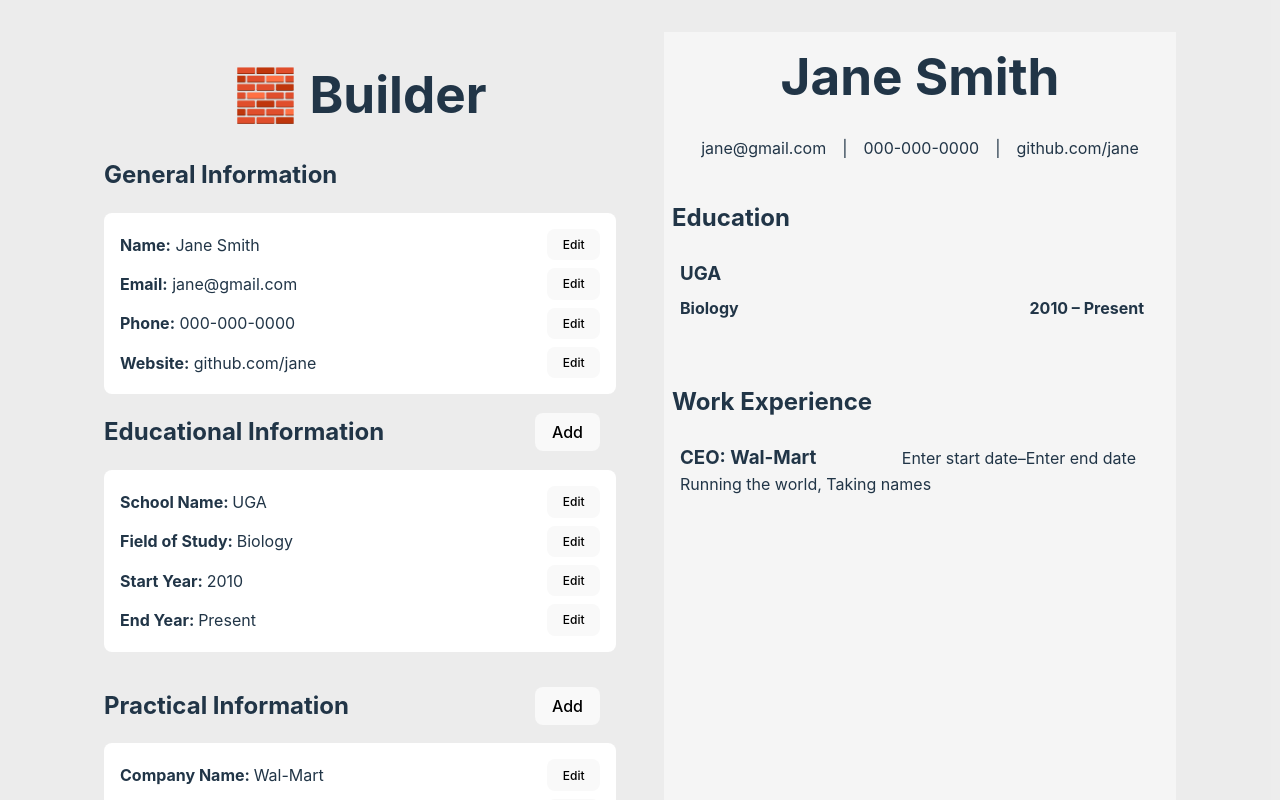
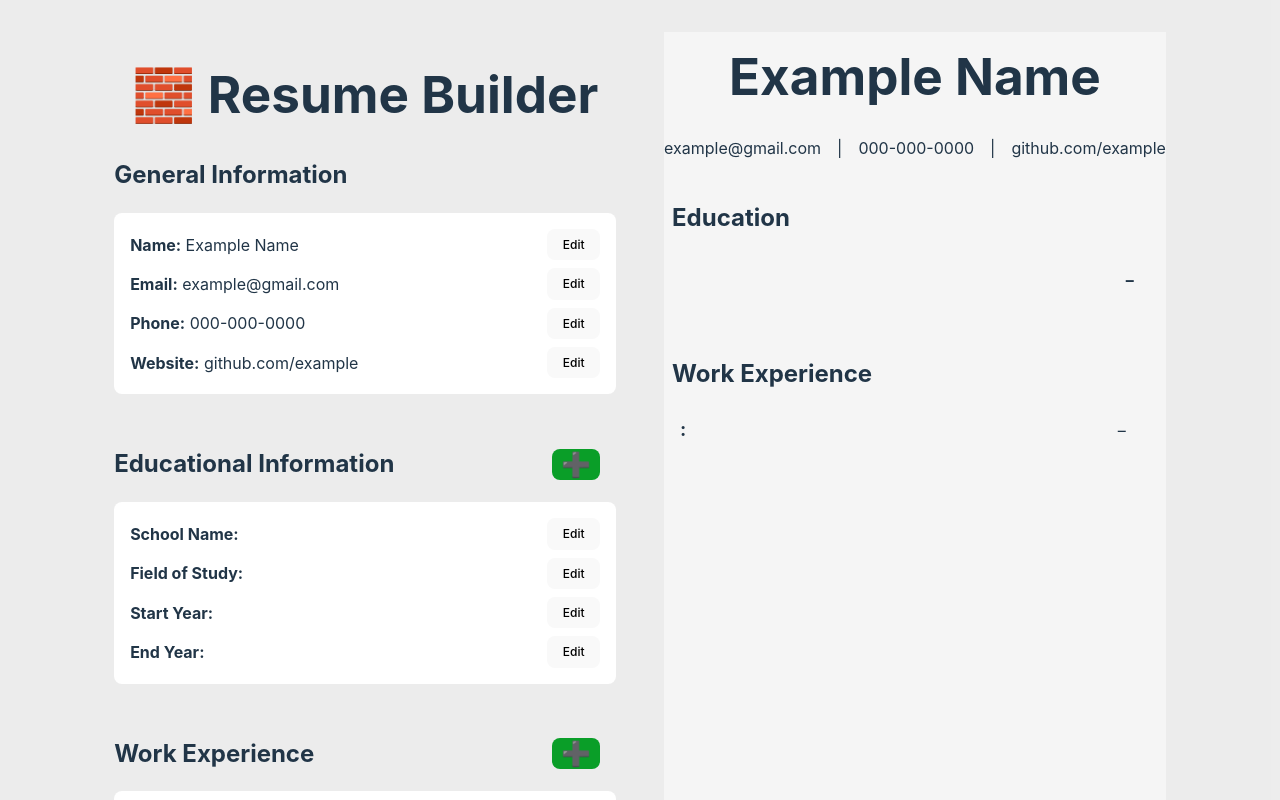
Before and after one commit to carisaelam/cv-app, a React (Vite) app: page / in a window 1280 px wide. Shown: the top 800 px of the page. Built offline with nearby package versions, Linux system fonts and the light colour scheme.

Commit message:
Update styling

```diff
--- a/src/App.css
+++ b/src/App.css
@@ -25,24 +25,33 @@
   flex-direction: column;
 }
 
-.education__header__section, .practical__header__section {
+.education__header__section,
+.practical__header__section {
   display: flex;
   justify-content: space-between;
+  margin-top: 2rem;
 }
 
-.education__header__section div, .practical__header__section div {
+.education__header__section div,
+.practical__header__section div {
   display: flex;
   align-items: center;
   justify-content: center;
   padding-right: 1rem;
 }
 
-.education__header__section button, .practical__header__section button {
-  padding: 0.5rem 1rem;
+.education__header__section button,
+.practical__header__section button {
+  padding: 0 0.5rem;
   margin: 0;
+  background-color: rgb(10, 158, 40);
+  font-size: 1.5rem;
+  cursor: pointer;
+  text-align: center;
 }
 
-.education__header__section button p, .practical__header__section button p {
+.education__header__section button p,
+.practical__header__section button p {
   margin: 0;
   padding: 0;
 }
--- a/src/App.jsx
+++ b/src/App.jsx
@@ -9,26 +9,26 @@ import Resume from './components/Resume';
 function App() {
   const [formData, setFormData] = useState({
     general: {
-      name: 'Jane Smith',
-      email: 'jane@gmail.com',
+      name: 'Example Name',
+      email: 'example@gmail.com',
       phone: '000-000-0000',
-      website: 'github.com/jane',
+      website: 'github.com/example',
     },
     educational: [
       {
-        schoolName: 'UGA',
-        fieldOfStudy: 'Biology',
-        startYear: '2010',
-        endYear: 'Present',
+        schoolName: '',
+        fieldOfStudy: '',
+        startYear: '',
+        endYear: '',
       },
     ],
     practical: [
       {
-        companyName: 'Wal-Mart',
-        positionTitle: 'CEO',
-        mainResponsibilities: 'Running the world, Taking names',
-        startDate: 'Enter start date',
-        endDate: 'Enter end date',
+        companyName: '',
+        positionTitle: '',
+        mainResponsibilities: '',
+        startDate: '',
+        endDate: '',
       },
     ],
   });
@@ -79,13 +79,13 @@ function App() {
   return (
     <div className="body__container">
       <div className="edit__section">
-        <h1>🧱 Builder</h1>
+        <h1>🧱 Resume Builder</h1>
         <General formData={formData.general} setFormData={setFormData} />
 
         <div className="education__header__section">
           <h2>Educational Information</h2>
           <div>
-            <button onClick={addEducation}>Add</button>
+            <button onClick={addEducation}>➕</button>
           </div>
         </div>
         {formData.educational.map((education, i) => (
@@ -98,9 +98,9 @@ function App() {
         ))}
 
         <div className="practical__header__section">
-          <h2>Practical Information</h2>
+          <h2>Work Experience</h2>
           <div>
-            <button onClick={addPractical}>Add</button>
+            <button onClick={addPractical}>➕</button>
           </div>
         </div>
         {formData.practical.map((practical, i) => (
```
